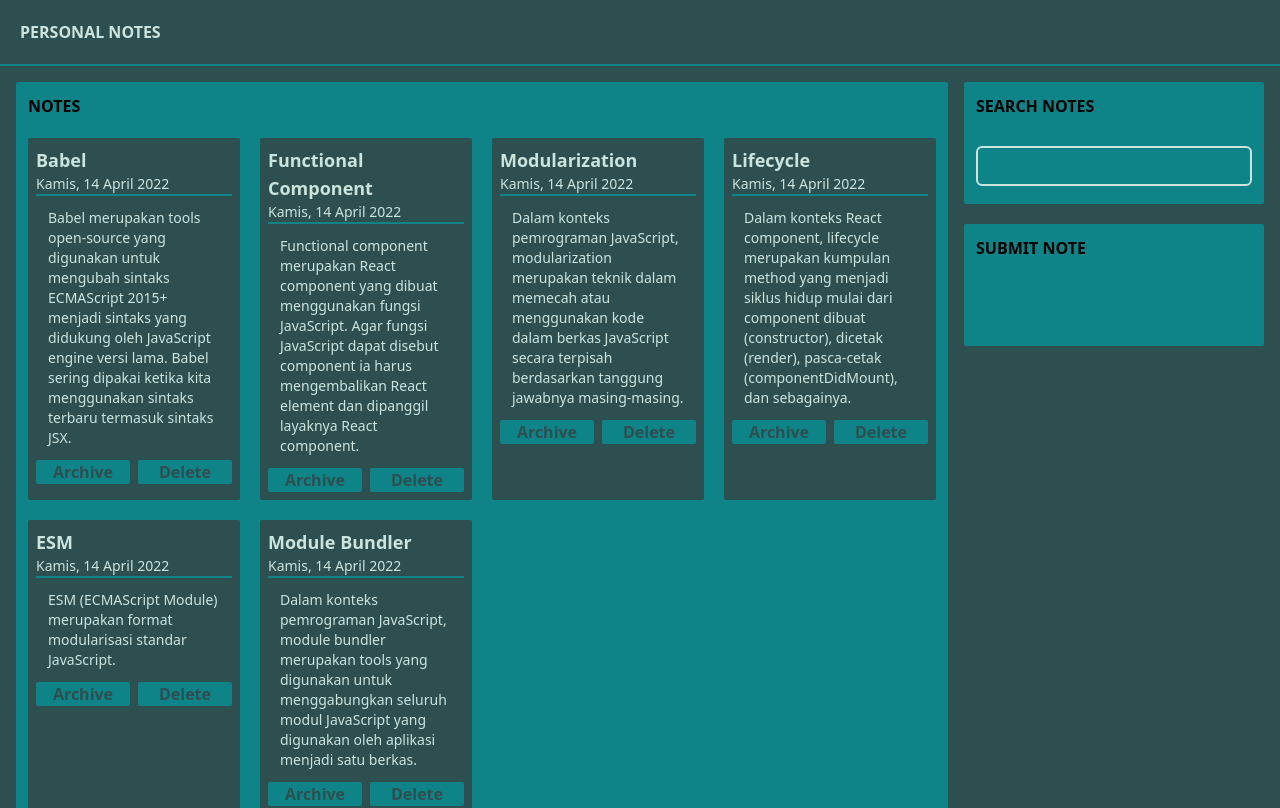
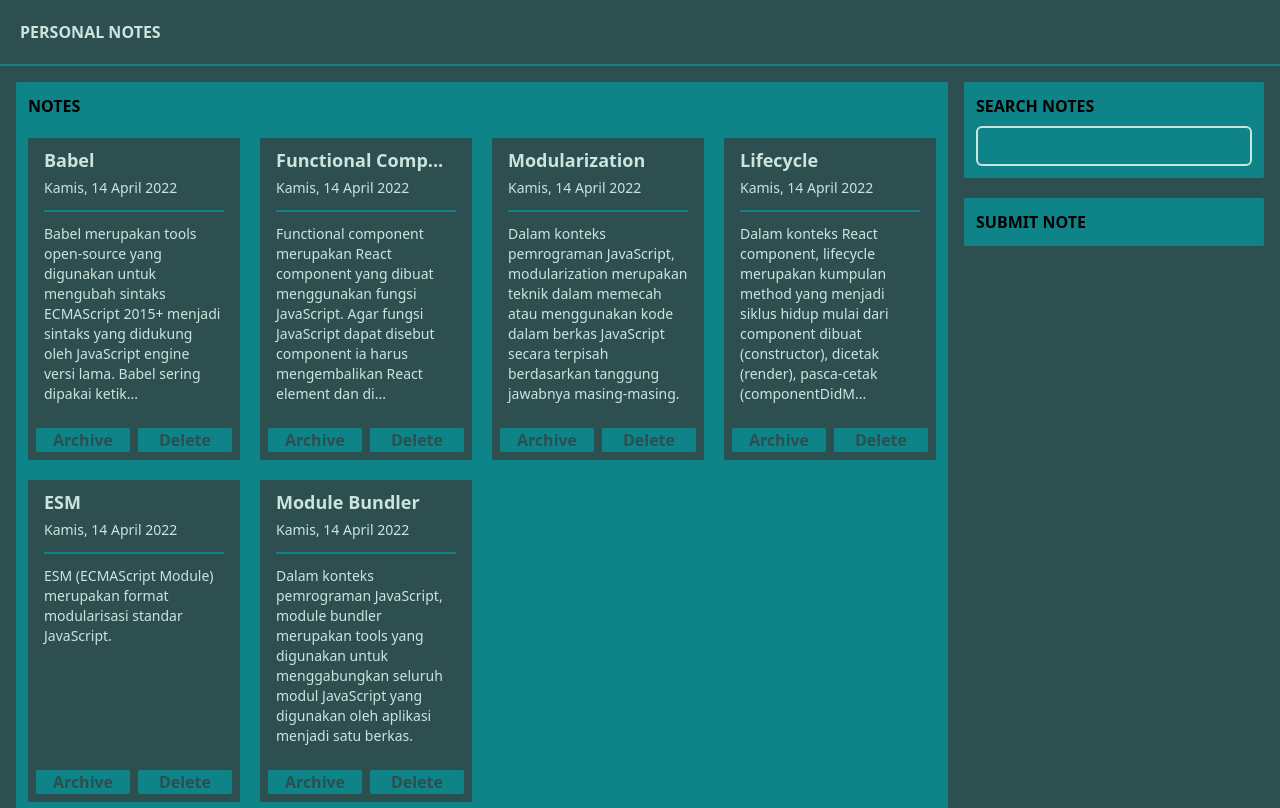
Before and after one commit to MSeptianJ/dicoding-personal-notes-vite, a React (Vite) app: page / in a window 1280 px wide. Shown: the top 808 px of the page. Built offline with nearby package versions, Linux system fonts and the light colour scheme.

Commit message:
Change NoteItem Style

```diff
--- a/src/AppNote.jsx
+++ b/src/AppNote.jsx
@@ -11,14 +11,14 @@ function AppNote() {
   return (
     <div className=" min-h-screen w-full bg-main">
       <NoteHeader />
-      <div className=" bg-subA w-ful m-auto grid grid-cols-4 justify-items-center gap-4 p-4">
+      <div className=" bg-subA w-ful m-auto grid grid-cols-4 gap-4 p-4">
         <div className=" col-span-3 grid w-full gap-5">
           <NoteList ListTitle="Notes" ListNotes={first} />
 
-          <NoteList ListTitle="Archive" />
+          <NoteList ListTitle="Archive" ListNotes={first} />
         </div>
 
-        <div className="grid w-full grid-rows-6 gap-5">
+        <div className="flex w-full flex-col items-center gap-5">
           <NoteSearch />
 
           <NoteSubmit />
--- a/src/components/NotesComponent/NoteItem.jsx
+++ b/src/components/NotesComponent/NoteItem.jsx
@@ -3,14 +3,25 @@ import { showFormattedDate } from "../../utils/utils";
 
 const NoteItem = ({ noteData }) => {
   return (
-    <div className=" w-full gap-3 rounded-sm bg-main p-2  text-accent">
-      <div className=" w-full border-b-2 border-sub">
-        <h3 className=" text-lg font-bold">{noteData.title}</h3>
-        <p className=" text-sm">{showFormattedDate(noteData.createdAt)}</p>
+    <>
+      <div className=" flex w-full flex-col justify-between gap-3 rounded-sm bg-main p-2  text-accent">
+        <div className=" w-full px-2">
+          <div className=" w-full border-b-2 border-sub pb-3">
+            <h3 className=" mb-1 text-lg font-bold">
+              {noteData.title.length >= 15
+                ? noteData.title.substring(0, 15) + "..."
+                : noteData.title}
+            </h3>
+            <p className="text-sm">{showFormattedDate(noteData.createdAt)}</p>
           </div>
 
           <div className=" m-auto w-full">
-        <p className=" p-3 text-sm">{noteData.body}</p>
+            <p className=" py-3 text-sm">
+              {noteData.body.length >= 200
+                ? noteData.body.substring(0, 180) + "..."
+                : noteData.body}
+            </p>
+          </div>
         </div>
 
         <div className=" grid w-full grid-cols-2 gap-2">
@@ -22,6 +33,7 @@ const NoteItem = ({ noteData }) => {
           </button>
         </div>
       </div>
+    </>
   );
 };
 
```
Lines whose indentation alone changed are shown as unchanged.
